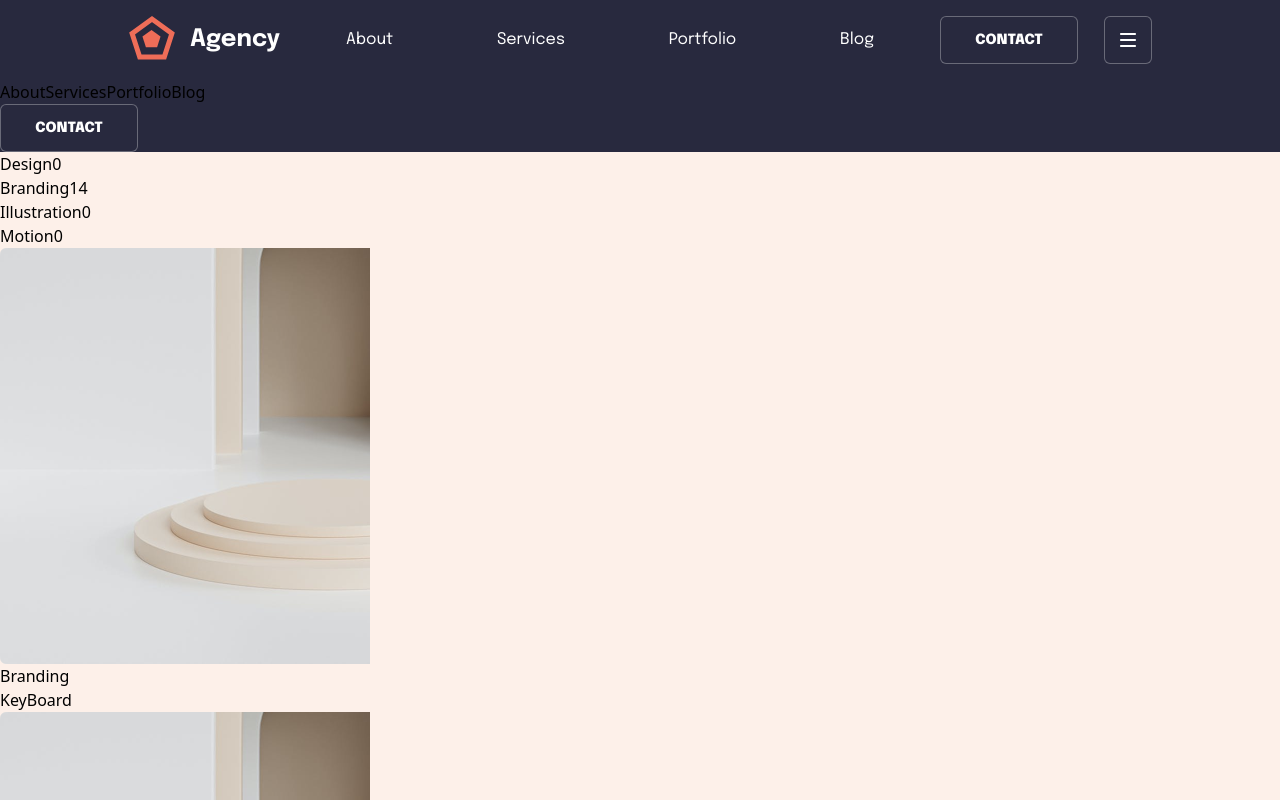
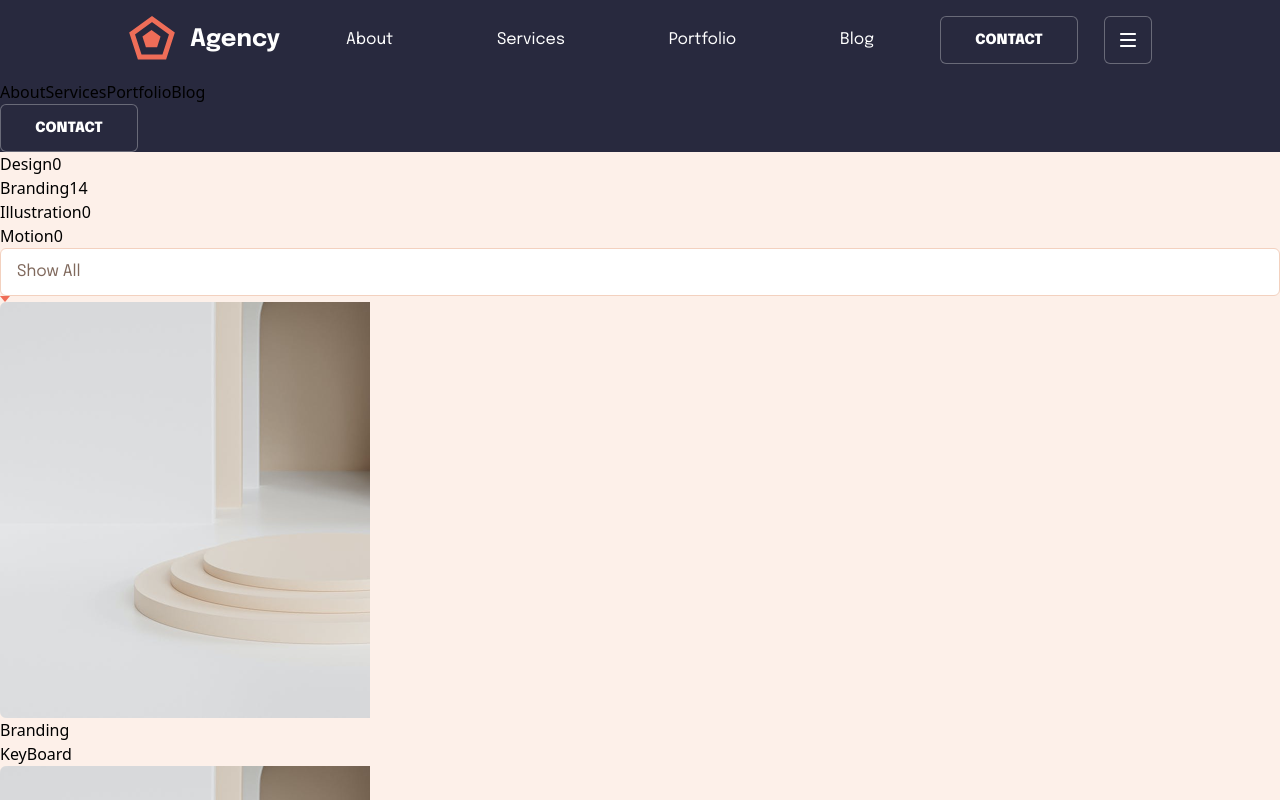
Before and after one commit to leysonn/portfolio-with-typescript, a React (Vite) app: page /portfolio-with-typescript/portfolio in a window 1280 px wide. Shown: the top 800 px of the page. Built offline with nearby package versions, Linux system fonts and the light colour scheme.

Commit message:
Компонент Dropdown добавлен на страницу projects

```diff
--- a/src/components/Projects/Projects.module.scss
+++ b/src/components/Projects/Projects.module.scss
@@ -13,5 +13,9 @@
 }
 
 .projects-selector {
-    @apply w-142.5 flex justify-between mx-auto my-17;
+    @apply w-142.5 sm:flex justify-between mx-auto my-17 hidden;
 }
+
+.projects-dropdown {
+    @apply w-mobile mx-auto mt-8 mb-12;
+}
--- a/src/components/Projects/Projects.tsx
+++ b/src/components/Projects/Projects.tsx
@@ -1,8 +1,9 @@
-import { useState, MouseEvent } from 'react';
+import { useState } from 'react';
 import { projectsList } from '../../constants/projectsList';
 import { sortProjects } from './sortProjects';
 import TypeSelector from './TypeSelector/TypeSelector';
 import ProjectCard from './ProjectCard/ProjectCard';
+import Dropdown from '../Form/Dropdown/Dropdown';
 import styles from './Projects.module.scss';
 import Button from '../Button/Button';
 
@@ -13,8 +14,12 @@ function Projects() {
     const [selectedType, setSelectedType] = useState(allTypes);
     const [projectsCount, setProjectsCount] = useState(9);
 
-    function handleSelectorClick(event: MouseEvent<HTMLButtonElement>) {
+    function handleSelectorClick(event: React.MouseEvent<HTMLButtonElement>): void {
         setSelectedType(event.currentTarget.innerText);
+    }
+
+    function handleDropdownChange(event: React.ChangeEvent<HTMLSelectElement>): void {
+        setSelectedType(event.currentTarget.value);
     }
 
     return (
@@ -36,6 +41,14 @@ function Projects() {
                     />
                 ))}
             </div>
+            <Dropdown
+                className={styles.projectsDropdown}
+                label={{ text: '', for: 'projects' }}
+                options={[allTypes].concat(projectsList.types)}
+                value={selectedType}
+                onChange={handleDropdownChange}
+            />
+
             <div className={styles.projectsContent}>
                 <div className={styles.projectsContainer}>
                     {sortedProjects[selectedType].slice(0, projectsCount).map((project, index) => (
```
